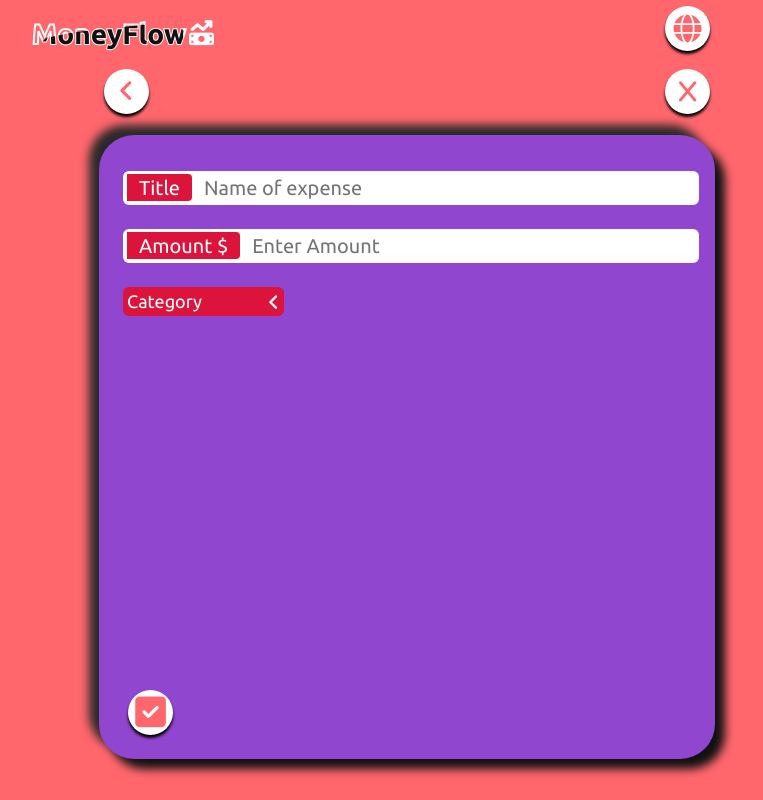
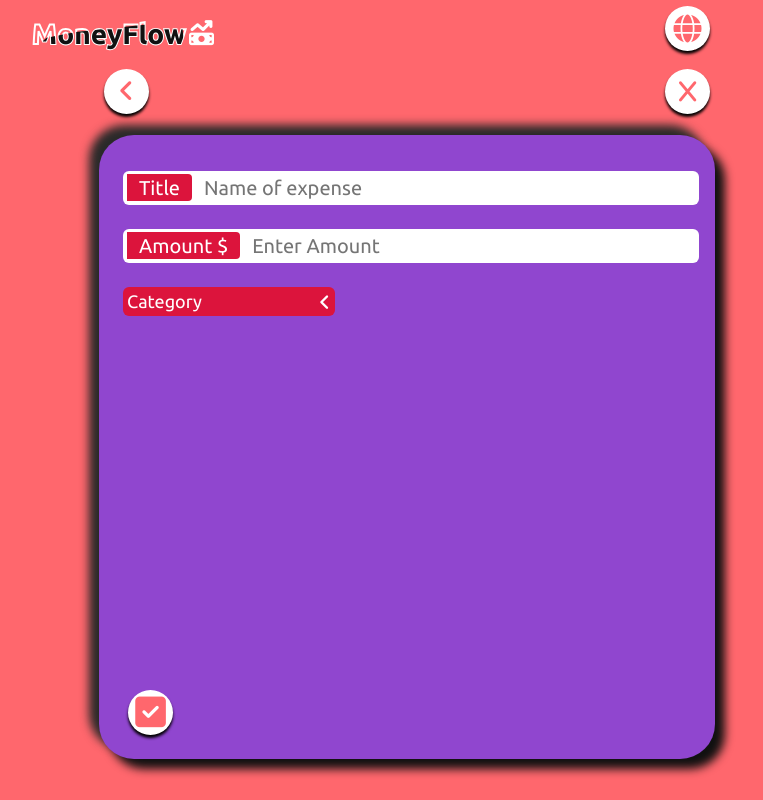
Before and after one commit to nrrpatel1114/moneyflow, a React (Create React App) app: page /add-expense in a window 1280 px wide. Shown: the whole page, without its empty margins (233-996 px from the left). Built offline with nearby package versions, Linux system fonts and the light colour scheme.

Commit message:
updated the size

```diff
--- a/src/components/add-form/add-form.css
+++ b/src/components/add-form/add-form.css
@@ -72,7 +72,7 @@
 }
 .category-dropdown {
   display: flex;
-  width: 30%;
+  width: 40%;
   justify-content: space-between;
   align-items: center;
   margin: 12px 0px;
@@ -87,7 +87,7 @@
 .category-container {
   display: flex;
   position: absolute;
-  width: 30%;
+  width: 40%;
   flex-direction: column;
   background: #ffffff;
   transition: ease-in-out 3s;
--- a/src/constants/add-expense.js
+++ b/src/constants/add-expense.js
@@ -22,6 +22,7 @@ export const categories = [
     title: "🍔 Food",
     icon: require("../assets/images/food.png"),
     color: "#32936F",
+
   },
   {
     id: 5,
```
